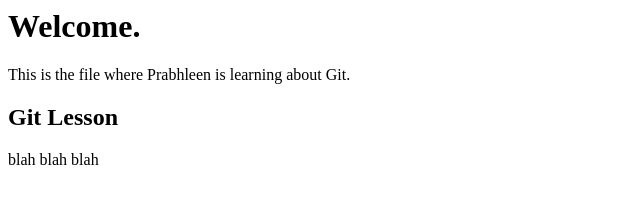
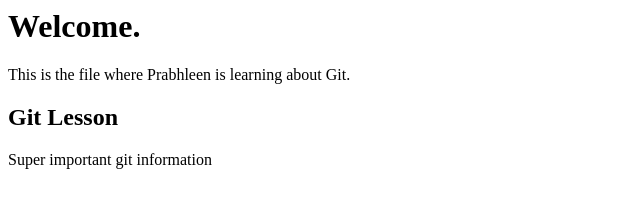
Before and after one commit to pkaurla/gitLesson, a plain HTML site: page index.html in a window 1280 px wide. Shown: the whole page, without its empty margins (0-640 px from the left). Drawn offline with Linux system fonts and the light colour scheme.

Commit message:
sneaky paragraph change

```diff
--- a/index.html
+++ b/index.html
@@ -11,7 +11,7 @@
     </p>
 
     <h2>Git Lesson</h2>
-    <p>blah blah blah</p>
+    <p>Super important git information</p>
 </body>
 
 </html>
```
